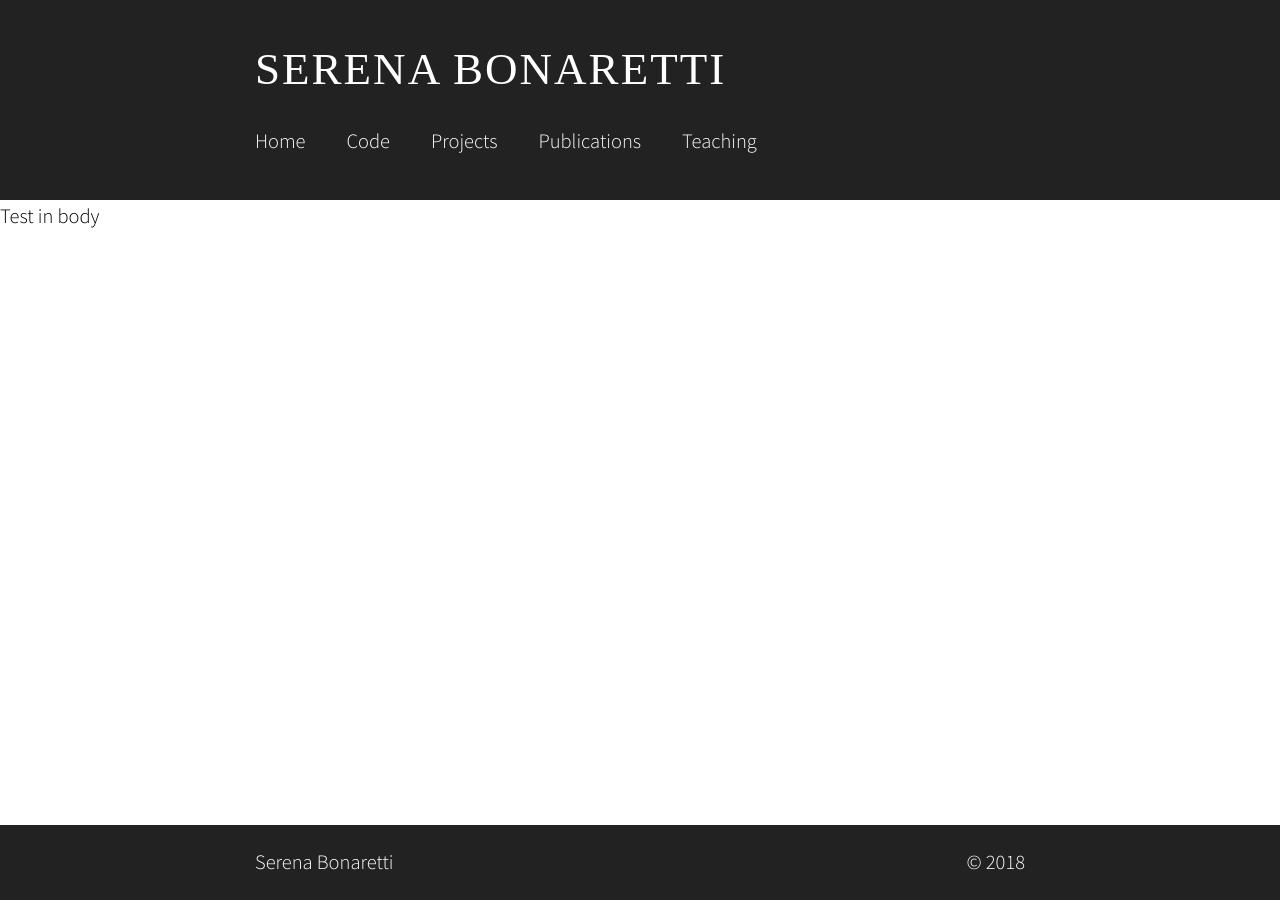
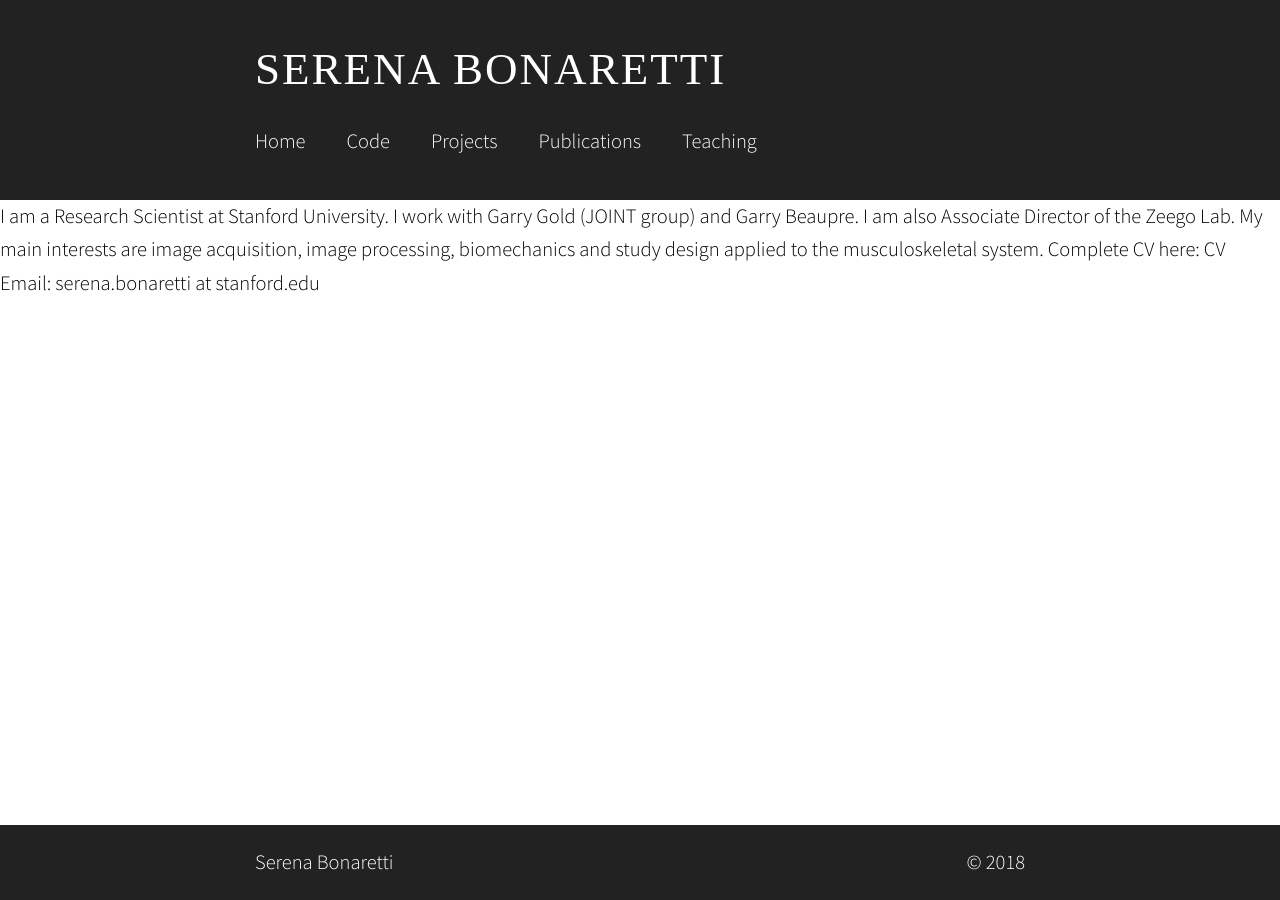
Before and after one commit to sbonaretti/sbonaretti.github.io, a Jekyll site: the page built from index.html, in a window 1280 px wide. Built offline with Jekyll 4.4.1, drawn with Linux system fonts in a browser that asks for light colours; some web fonts are replaced; the list of posts is cut into pages by our own code.

Commit message:
Update index.html

```diff
--- a/index.html
+++ b/index.html
@@ -7,7 +7,13 @@ layout: blank
 </head>
 
 <body>
-  Test in body
+
+  I am a Research Scientist at Stanford University. I work with Garry Gold (JOINT group) and Garry Beaupre. I am also Associate Director of the  Zeego Lab.
+
+  My main interests are image acquisition, image processing, biomechanics and study design applied to the musculoskeletal system.
+
+  Complete CV here: CV
+  Email: serena.bonaretti at stanford.edu
 
 </body>
 
```
